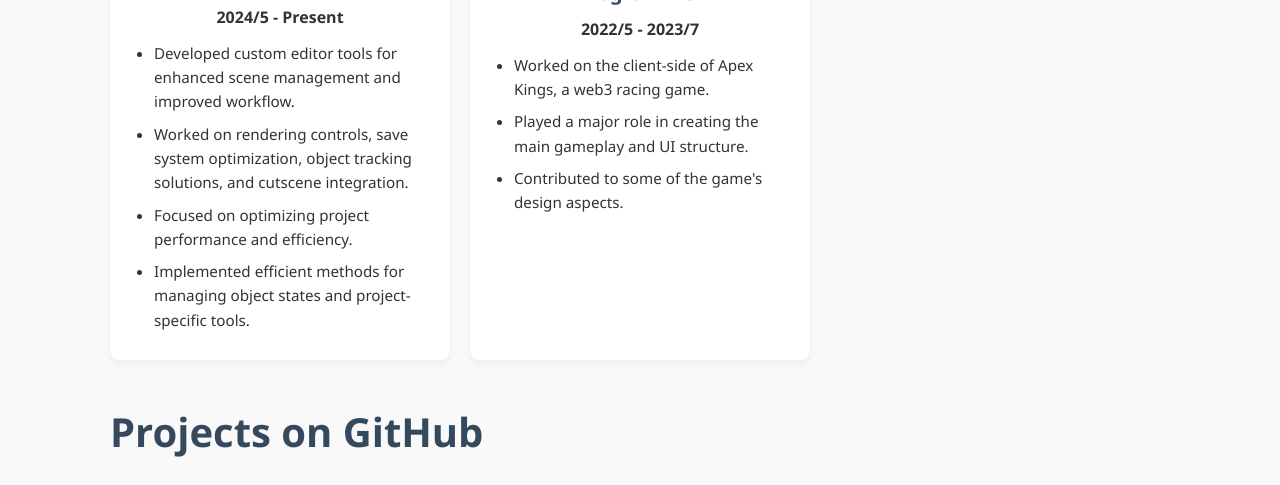
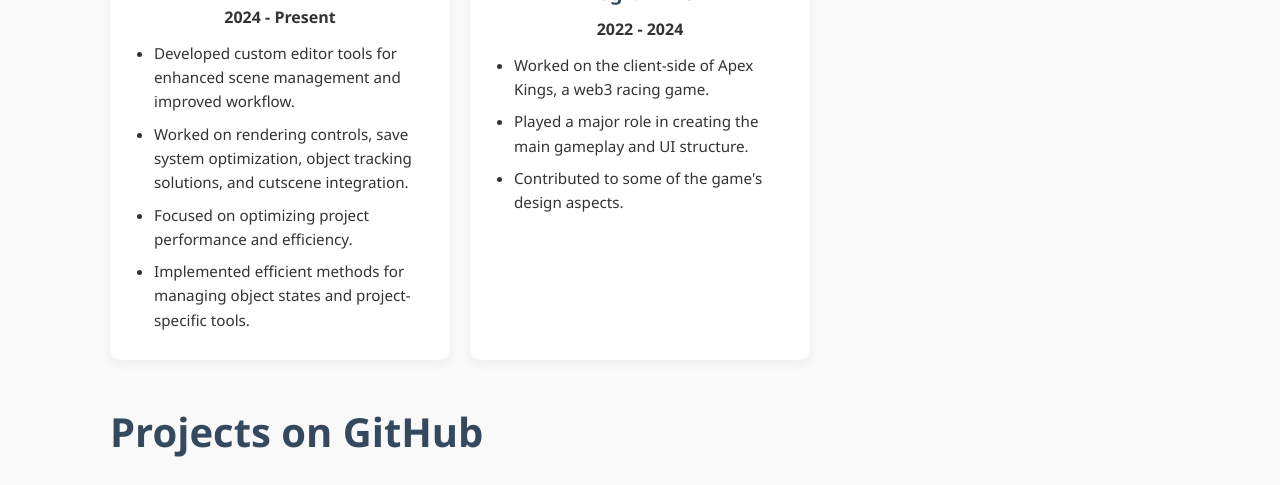
Before and after one commit to jerejoensuu/jerejoensuu.github.io, a website: page index.html in a window 1280 px wide. Shown: the part 909-1394 px from the top of the page. Drawn offline with Linux system fonts and the light colour scheme.

Commit message:
Update index.html

```diff
--- a/index.html
+++ b/index.html
@@ -41,7 +41,7 @@
                     <img src="images/skydomelogo.webp" alt="Skydome Entertainment Thumbnail" class="work-thumbnail">
                 </div>
                 <h3>Skydome Entertainment - Programmer</h3>
-                <p>2024/5 - Present</p>
+                <p>2024 - Present</p>
                 <ul>
                     <li>Developed custom editor tools for enhanced scene management and improved workflow.</li>
                     <li>Worked on rendering controls, save system optimization, object tracking solutions, and cutscene integration.</li>
@@ -52,7 +52,7 @@
             <div class="work-item">
                 <img src="images/apex_kings_nft_logo (1).png" alt="Supremacy Games Oy Thumbnail" class="work-thumbnail">
                 <h3>Supremacy Games Oy - Programmer</h3>
-                <p>2022/5 - 2023/7</p>
+                <p>2022 - 2024</p>
                 <ul>
                     <li>Worked on the client-side of Apex Kings, a web3 racing game.</li>
                     <li>Played a major role in creating the main gameplay and UI structure.</li>
```
